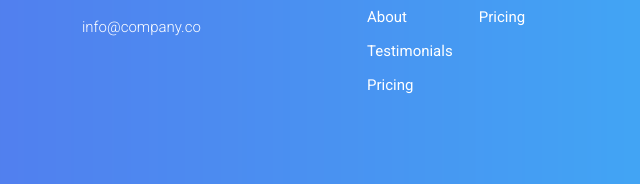
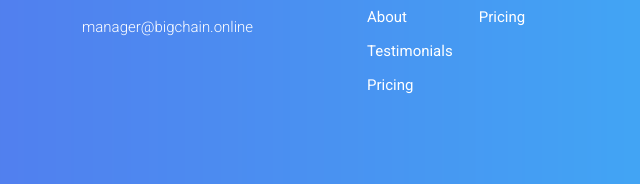
Before and after one commit to SouravM10/Bigchain, a plain HTML site: page index.html in a window 1280 px wide. Shown: the part 5975-6159 px from the top of the page, 0-640 px from the left. Drawn offline with Linux system fonts and the light colour scheme.

Commit message:
Update index.html

```diff
--- a/index.html
+++ b/index.html
@@ -657,7 +657,7 @@ https://templatemo.com/tm-570-chain-app-dev
 
               700119</p>
 
-            <p><a href="#">info@company.co</a></p>
+            <p><a href="#">manager@bigchain.online</a></p>
           </div>
         </div>
         <div class="col-lg-3">
```
